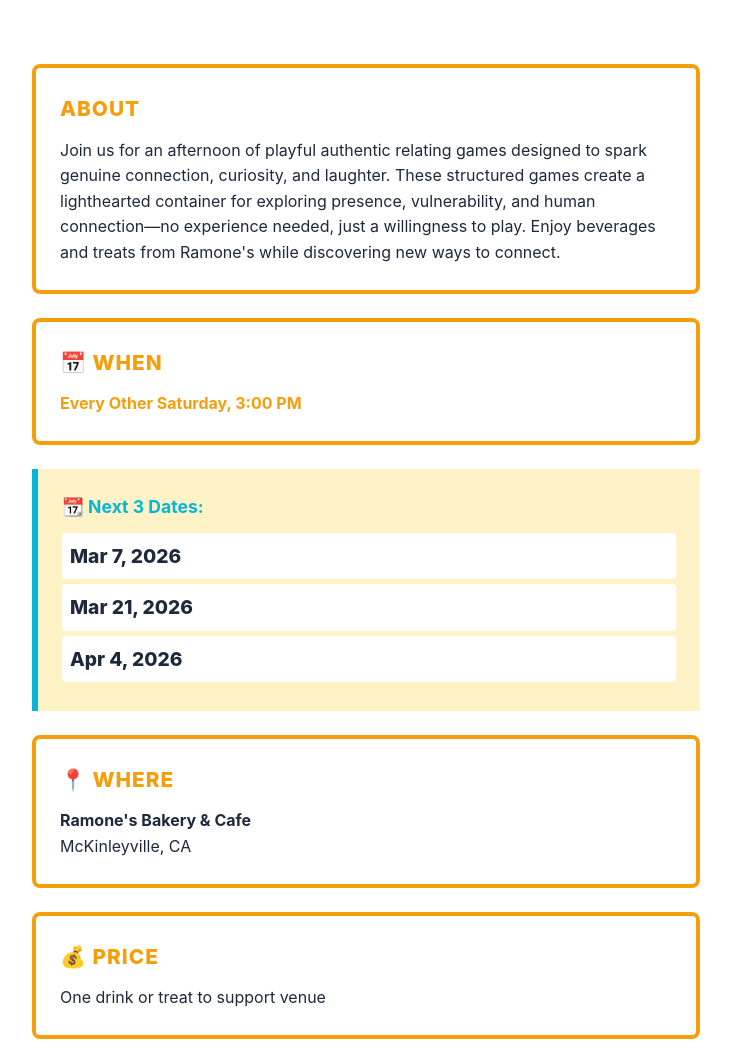
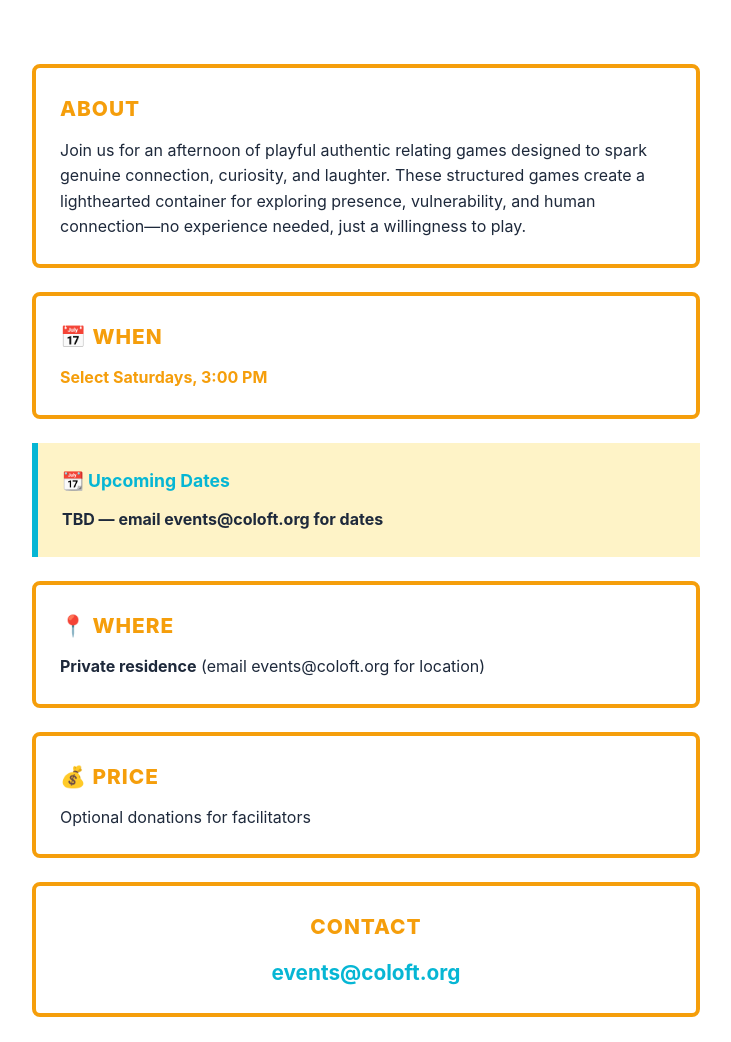
Before and after one commit to seanhelvey/coloft, a website: page events/relating-games.html in a window 1280 px wide. Shown: the part 520-1562 px from the top of the page, without its empty margins (274-1005 px from the left). Drawn offline with Linux system fonts and the light colour scheme.

Commit message:
Update events.

```diff
--- a/events/relating-games.html
+++ b/events/relating-games.html
@@ -117,30 +117,27 @@
     <div class="event-details">
         <div class="detail-box">
             <h3>About</h3>
-            <p>Join us for an afternoon of playful authentic relating games designed to spark genuine connection, curiosity, and laughter. These structured games create a lighthearted container for exploring presence, vulnerability, and human connection—no experience needed, just a willingness to play. Enjoy beverages and treats from Ramone's while discovering new ways to connect.</p>
+            <p>Join us for an afternoon of playful authentic relating games designed to spark genuine connection, curiosity, and laughter. These structured games create a lighthearted container for exploring presence, vulnerability, and human connection—no experience needed, just a willingness to play.</p>
         </div>
 
         <div class="detail-box">
             <h3>📅 When</h3>
-            <p><strong style="color: #F59E0B;">Every Other Saturday, 3:00 PM</strong></p>
+            <p><strong style="color: #F59E0B;">Select Saturdays, 3:00 PM</strong></p>
         </div>
 
         <div class="upcoming-dates">
-            <h4>📆 Next 3 Dates:</h4>
-            <ul class="date-list">
-                <!-- Dates populated by JavaScript -->
-            </ul>
+            <h4>📆 Upcoming Dates</h4>
+            <p style="font-weight: 700; color: var(--text-dark);">TBD — email events@coloft.org for dates</p>
         </div>
 
         <div class="detail-box">
             <h3>📍 Where</h3>
-            <p><strong>Ramone's Bakery & Cafe</strong><br>
-            McKinleyville, CA</p>
+            <p><strong>Private residence</strong> (email events@coloft.org for location)</p>
         </div>
 
         <div class="detail-box">
             <h3>💰 Price</h3>
-            <p>One drink or treat to support venue</p>
+            <p>Optional donations for facilitators</p>
         </div>
 
         <div class="detail-box" style="text-align: center;">
--- a/scripts/dates.js
+++ b/scripts/dates.js
@@ -165,15 +165,5 @@ const everyOtherSaturdayRule = {
 
 // Run when page loads
 document.addEventListener('DOMContentLoaded', () => {
-  const path = window.location.pathname;
-
-  if (path.includes('somatic-lab')) {
-    updateEventDates('somatic-lab', selectSundaysRule, '2026-01-25');
-  } else if (path.includes('relating-games')) {
-    updateEventDates('relating-games', everyOtherSaturdayRule, '2026-01-24');
-  } else if (path.includes('index.html') || path.endsWith('/') || path === '') {
-    // Update all active events on index page
-    updateEventDates('somatic-lab', selectSundaysRule, '2026-01-25');
-    updateEventDates('relating-games', everyOtherSaturdayRule, '2026-01-24');
-  }
+  // Somatic Lab and Relating Games dates are TBD — no dynamic date computation needed
 });
```
Also changed, not shown: events/somatic-lab.html (+2 -4 lines), index.html (+2 -4 lines).
